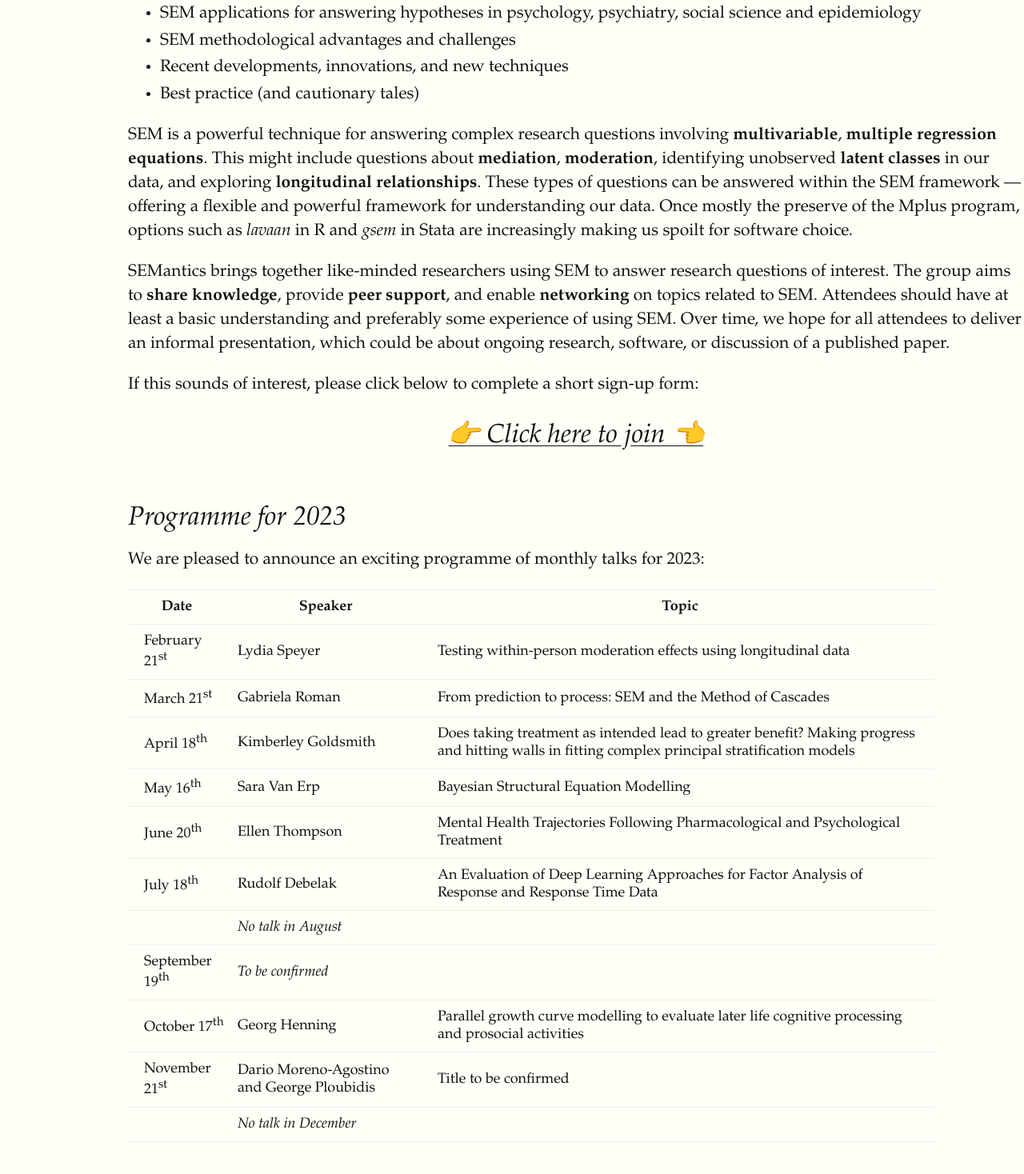
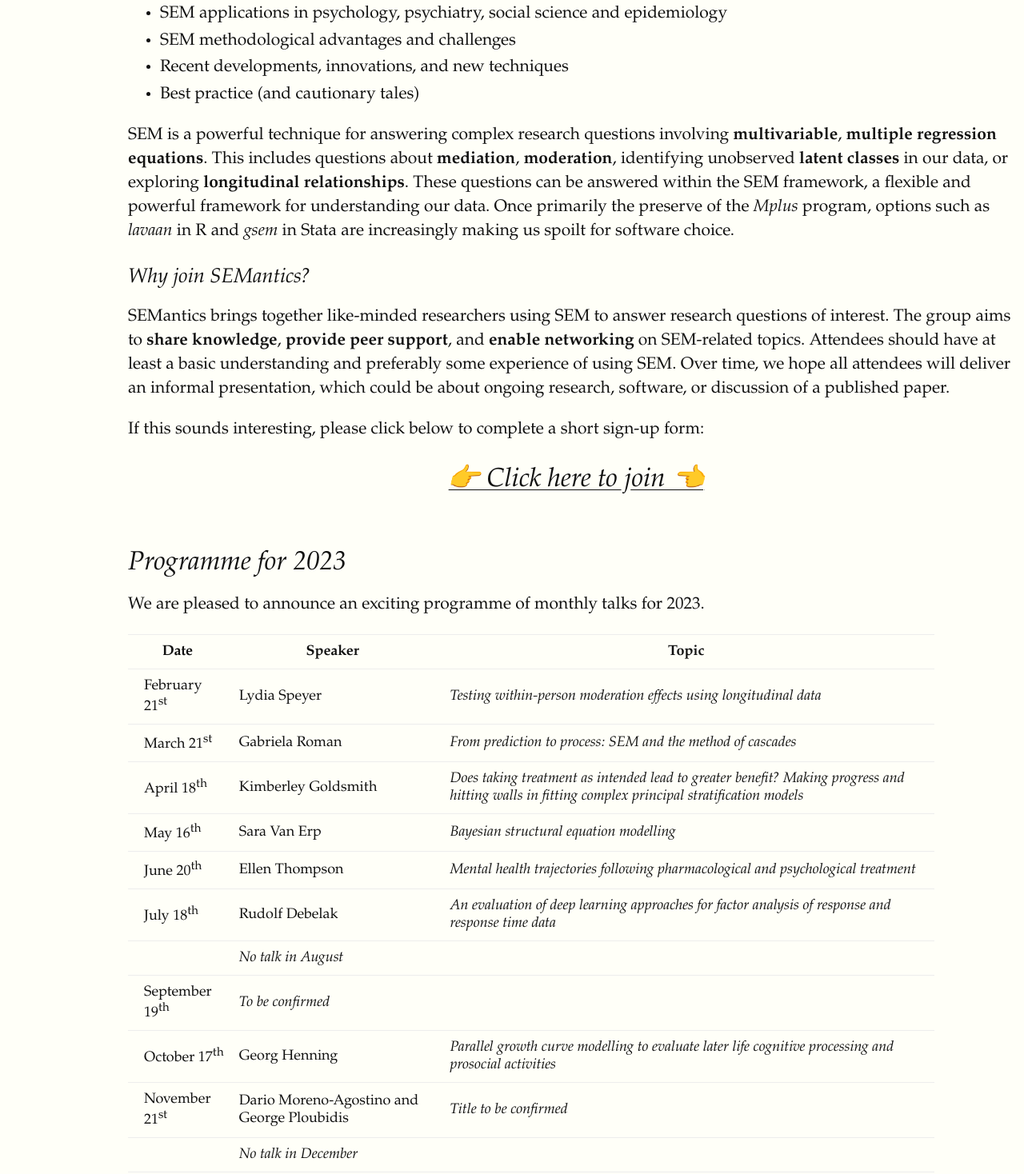
Before and after one commit to ewancarr/semantics, a plain HTML site: page index.html in a window 1280 px wide. Shown: the part 585-2053 px from the top of the page at 80% size. Drawn offline with Linux system fonts and the light colour scheme; a web font is replaced by a local one.

Commit message:
Minor formatting changes

```diff
--- a/index.html
+++ b/index.html
@@ -7,13 +7,13 @@
     </head>
     <main>
         <h1>SEMantics</h1>
-        <p class="subtitle">a structural equation modelling applications discussion group</p>
+        <p class="subtitle">a structural equation modelling discussion group</p>
         <h2><img src="logo.png" alt="SEMantics logo" width=25%></h2>
         <p>SEMantics is a discussion group and seminar series about all things
         structural equation modelling (SEM). We meet monthly to discuss:</p>
         <ul>
-            <li>SEM applications for answering hypotheses in psychology, psychiatry, social
-                science and epidemiology</li>
+            <li>SEM applications in psychology, psychiatry, social science and
+                epidemiology</li>
             <li>SEM methodological advantages and challenges</li>
             <li>Recent developments, innovations, and new techniques</li>
             <li>Best practice (and cautionary tales)</li>
@@ -21,26 +21,27 @@
 
         <p>SEM is a powerful technique for answering complex research questions
         involving <b>multivariable</b>, <b>multiple regression equations</b>.
-        This might include questions about <b>mediation</b>, <b>moderation</b>,
-        identifying unobserved <b>latent classes</b> in our data, and exploring
-        <b>longitudinal relationships</b>. These types of questions can be
-        answered within the SEM framework — offering a flexible and powerful
-        framework for understanding our data. Once mostly the preserve of the
-        Mplus program, options such as <var>lavaan</var> in R and
+        This includes questions about <b>mediation</b>, <b>moderation</b>,
+        identifying unobserved <b>latent classes</b> in our data, or exploring
+        <b>longitudinal relationships</b>. These questions can be
+        answered within the SEM framework, a flexible and powerful
+        framework for understanding our data. Once primarily the preserve of the
+        <var>Mplus</var> program, options such as <var>lavaan</var> in R and
         <var>gsem</var> in Stata are increasingly making us spoilt for software
         choice.</p>
 
+        <h3>Why join SEMantics?</h3>
 
         <p>SEMantics brings together like-minded researchers using SEM to
         answer research questions of interest. The group aims to
-        <b>share knowledge</b>, provide <b>peer support</b>, and enable
-        <b>networking</b> on topics related to SEM. Attendees should have at
+        <b>share knowledge</b>, <b>provide peer support</b>, and
+        <b>enable networking</b> on SEM-related topics. Attendees should have at
         least a basic understanding and preferably some experience of using
-        SEM. Over time, we hope for all attendees to deliver an informal
+        SEM. Over time, we hope all attendees will deliver an informal
         presentation, which could be about ongoing research, software, or
         discussion of a published paper.</p>
 
-        <p>If this sounds of interest, please click below to complete a short sign-up form:</p>
+        <p>If this sounds interesting, please click below to complete a short sign-up form:</p>
 
         <center>
             <h2><a href="https://forms.office.com/Pages/ResponsePage.aspx?id=FM9wg_MWFky4PHJAcWVDVmVwT-9m0b5GoJv34ajs_WpUQUdMM0VWVFJSNEM3WktJS05BRTZXQ1pJSS4u">👉 Click here to join 👈</a></h2>
@@ -50,7 +51,7 @@
 
     <h2>Programme for 2023</h2>
 
-    <p>We are pleased to announce an exciting programme of monthly talks for 2023:</p>
+    <p>We are pleased to announce an exciting programme of monthly talks for 2023.</p>
 
 
     <table class="fullwidth">
@@ -65,32 +66,32 @@
             <tr>
                 <td>February 21<sup>st</sup></td>
                 <td>Lydia Speyer</td>
-                <td>Testing within-person moderation effects using longitudinal data</td>
+                <td><i>Testing within-person moderation effects using longitudinal data</i></td>
             </tr>
             <tr>
                 <td>March 21<sup>st</sup></td>
                 <td>Gabriela Roman</td>
-                <td>From prediction to process: SEM and the Method of Cascades</td>
+                <td><i>From prediction to process: SEM and the method of cascades</i></td>
             </tr>
             <tr>
                 <td>April 18<sup>th</sup></td>
                 <td>Kimberley Goldsmith</td>
-                <td>Does taking treatment as intended lead to greater benefit? Making progress and hitting walls in fitting complex principal stratification models</td>
+                <td><i>Does taking treatment as intended lead to greater benefit? Making progress and hitting walls in fitting complex principal stratification models</i></td>
             </tr>
             <tr>
                 <td>May 16<sup>th</sup></td>
                 <td>Sara Van Erp</td>
-                <td>Bayesian Structural Equation Modelling</td>
+                <td><i>Bayesian structural equation modelling</i></td>
             </tr>
             <tr>
                 <td>June 20<sup>th</sup></td>
                 <td>Ellen Thompson</td>
-                <td>Mental Health Trajectories Following Pharmacological and Psychological Treatment</td>
+                <td><i>Mental health trajectories following pharmacological and psychological treatment</i></td>
             </tr>
             <tr>
                 <td>July 18<sup>th</sup></td>
                 <td>Rudolf Debelak</td>
-                <td>An Evaluation of Deep Learning Approaches for Factor Analysis of Response and Response Time Data</td>
+                <td><i>An evaluation of deep learning approaches for factor analysis of response and response time data</i></td>
             </tr>
             </tr>
                 <td></td>
@@ -104,12 +105,12 @@
             </tr>
                 <td>October 17<sup>th</sup></td>
                 <td>Georg Henning</td>
-                <td>Parallel growth curve modelling to evaluate later life cognitive processing and prosocial activities</td>
+                <td><i>Parallel growth curve modelling to evaluate later life cognitive processing and prosocial activities</i></td>
             </tr>
             </tr>
                 <td>November 21<sup>st</sup></td>
                 <td>Dario Moreno-Agostino and George Ploubidis</td>
-                <td>Title to be confirmed</td>
+                <td><i>Title to be confirmed</i></td>
             </tr>
             </tr>
                 <td></td>
```
